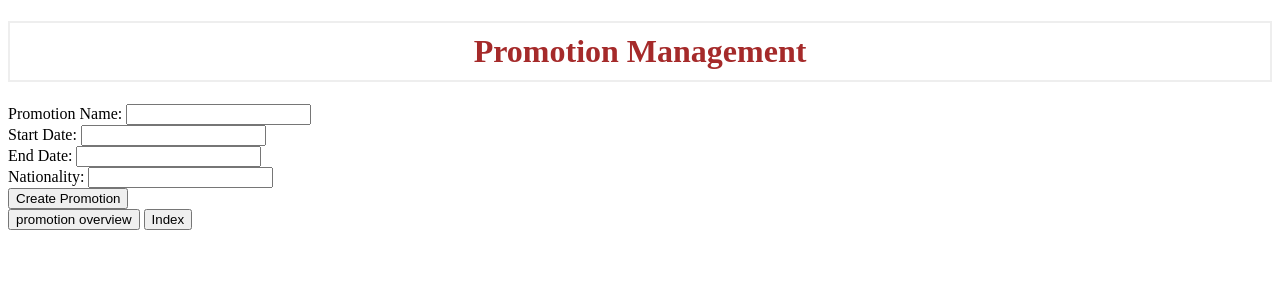
After one commit to DarlannB/siteweb_Flask, a Flask app: page /create_promotion in a window 1280 px wide. The commit adds this page. Shown: the top 300 px of the page. Run offline with Flask 3, Linux system fonts and the light colour scheme.

Commit message:
html review + interpagebutton + css incorporation

```diff
--- a/app.py
+++ b/app.py
@@ -7,6 +7,10 @@ DATABASE = 'database.db'  # Use your SQLite database path
 @app.route('/')
 def index():
     return render_template('index.html')
+
+@app.route('/create_promotion', methods=['GET'])
+def createPromotion():
+    return render_template('create_promotion.html')
 
 @app.route('/create_promotion', methods=['POST'])
 def create_promotion():
@@ -27,7 +31,7 @@ def create_promotion():
 
     return redirect(url_for('list_promotions'))
 
-@app.route('/promotions')
+@app.route('/promotions', methods=['GET'])
 def list_promotions():
     conn = sqlite3.connect(DATABASE)
     cursor = conn.cursor()
--- /dev/null
+++ b/templates/create_promotion.html
@@ -0,0 +1,28 @@
+<!DOCTYPE html>
+<html>
+<head>
+    <link rel="stylesheet" href="static/css/style.css">
+    <title>Promotion Management</title>
+</head>
+<body>
+    <h1>Promotion Management</h1>
+
+    <form method="POST" action="/create_promotion">
+        <label for="name">Promotion Name:</label>
+        <input type="text" id="name" name="name" required><br>
+
+        <label for="start_date">Start Date:</label>
+        <input type="text" id="start_date" name="start_date" required><br>
+
+        <label for="end_date">End Date:</label>
+        <input type="text" id="end_date" name="end_date" required><br>
+
+        <label for="nationality">Nationality:</label>
+        <input type="text" id="nationality" name="nationality" required><br>
+
+        <input type="submit" value="Create Promotion">
+    </form>
+    <button onclick="window.location.href = '/promotions';">promotion overview</button>
+    <button onclick="window.location.href = '/';">Index</button>
+</body>
+</html>
```
Also changed, not shown: templates/index.html (+4 -17 lines), templates/promotion.html (+5 -3 lines), database.db.
